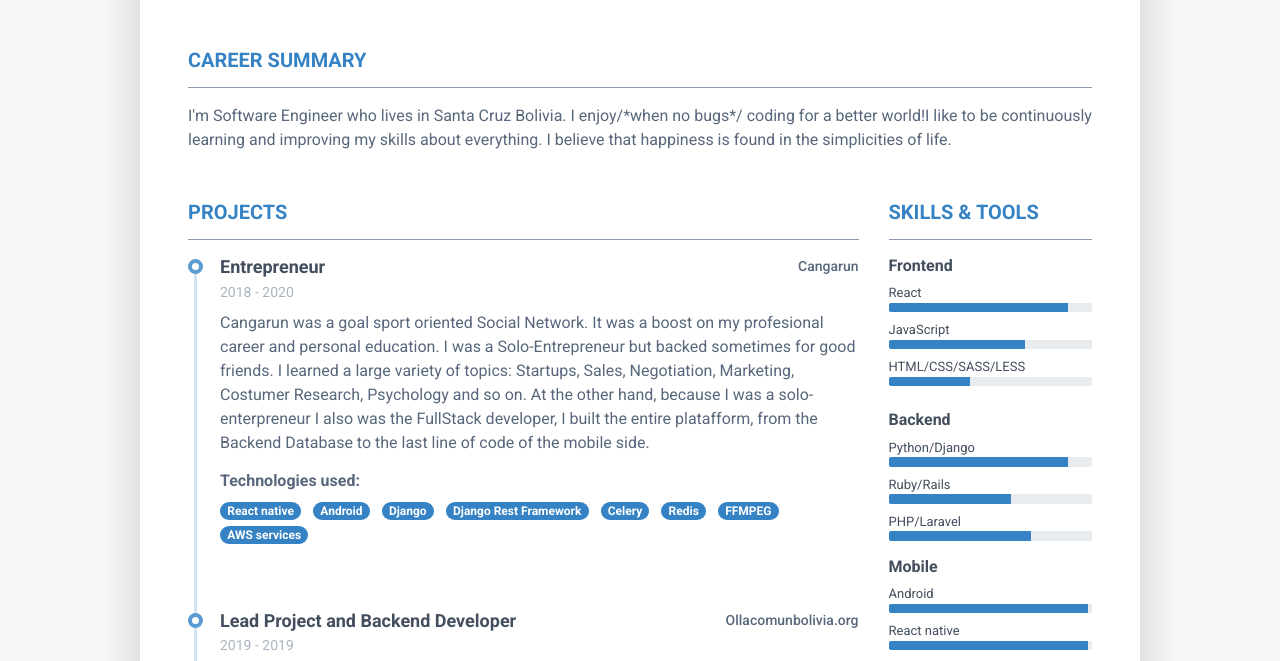
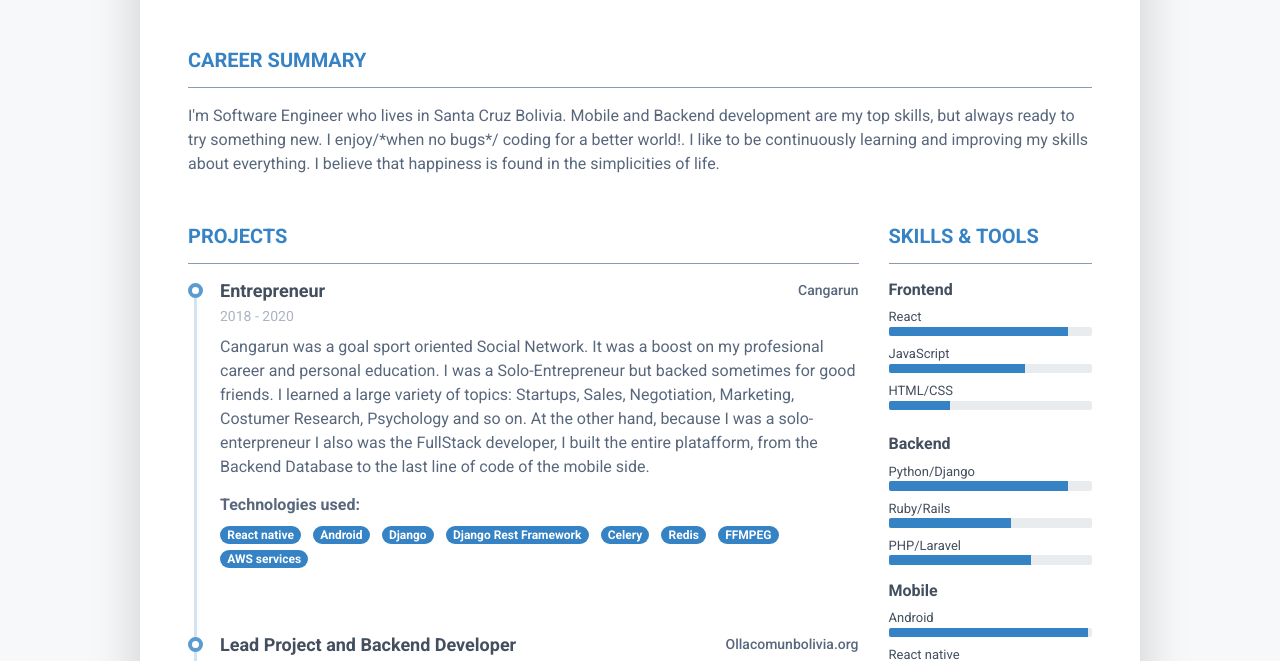
Before and after one commit to luifermoron/luiferfolio, a Django app: page /resume/ in a window 1280 px wide. Shown: the part 250-911 px from the top of the page. Run offline with Django 3.2, Linux system fonts and the light colour scheme; some libraries are stand-ins or nearby versions.

Commit message:
update: personal info and readme

```diff
--- a/deploy/kubernetes/django/deployment.yaml
+++ b/deploy/kubernetes/django/deployment.yaml
@@ -19,7 +19,7 @@ spec:
     spec:
       containers:
         - name: luiferfolio
-          image: luifermoron/luiferfolio:1.2
+          image: luifermoron/luiferfolio:1.3
           imagePullPolicy: Always
           resources:
             limits:
--- a/frontend/templates/frontend/resume.html
+++ b/frontend/templates/frontend/resume.html
@@ -53,7 +53,7 @@
 			    <section class="resume-section summary-section mb-5">
 				    <h2 class="resume-section-title text-uppercase font-weight-bold pb-3 mb-3">Career Summary</h2>
 				    <div class="resume-section-content">
-					    <p class="mb-0">I'm Software Engineer who lives in Santa Cruz Bolivia. I enjoy/*when no bugs*/  coding for a better world!I like to be continuously learning and improving my skills about everything. I believe that happiness is found in the simplicities of life.</p>
+					    <p class="mb-0">I'm Software Engineer who lives in Santa Cruz Bolivia. Mobile and Backend development are my top skills, but always ready to try something new. I enjoy/*when no bugs*/  coding for a better world!. I like to be continuously learning and improving my skills about everything. I believe that happiness is found in the simplicities of life.</p>
 				    </div>
 			    </section><!--//summary-section-->
 			    <div class="row">
@@ -227,9 +227,9 @@
 											</div>
 								        </li>
 								        <li class="mb-2">
-								            <div class="resume-skill-name">HTML/CSS/SASS/LESS</div>
+								            <div class="resume-skill-name">HTML/CSS</div>
 									        <div class="progress resume-progress">
-											    <div class="progress-bar theme-progress-bar-dark" role="progressbar" style="width: 40%" aria-valuenow="25" aria-valuemin="0" aria-valuemax="100"></div>
+											    <div class="progress-bar theme-progress-bar-dark" role="progressbar" style="width: 30%" aria-valuenow="25" aria-valuemin="0" aria-valuemax="100"></div>
 											</div>
 								        </li>
 							        </ul>
```
Also changed, not shown: README.md, db.sqlite3.
